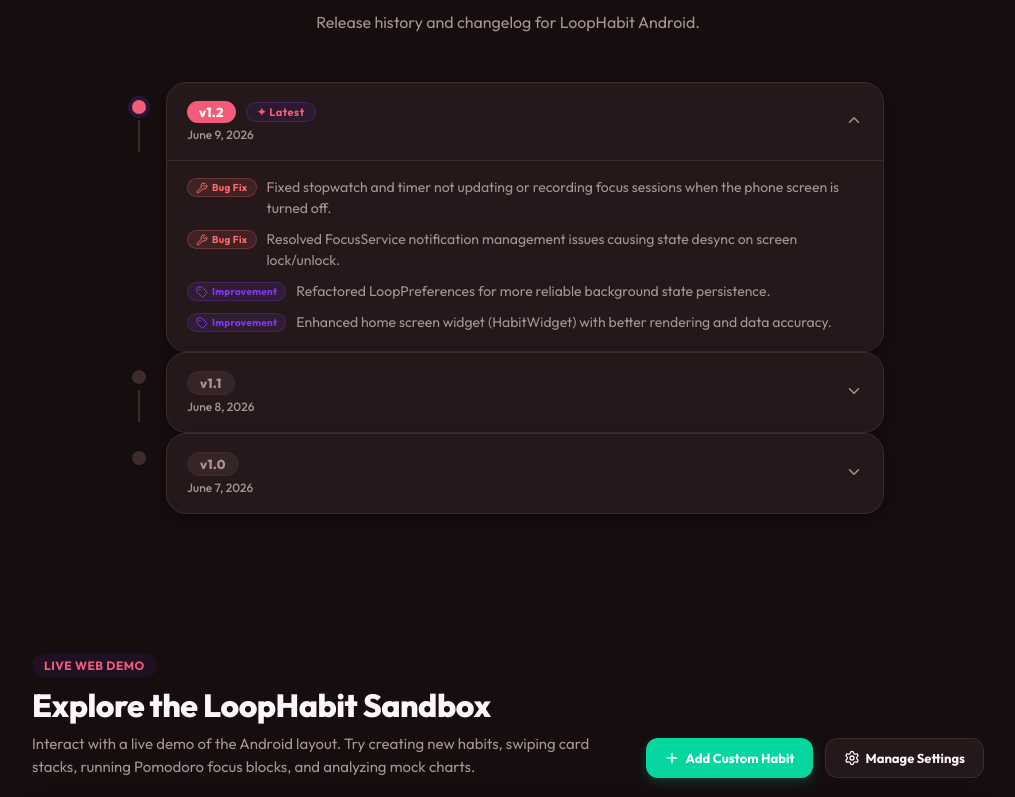
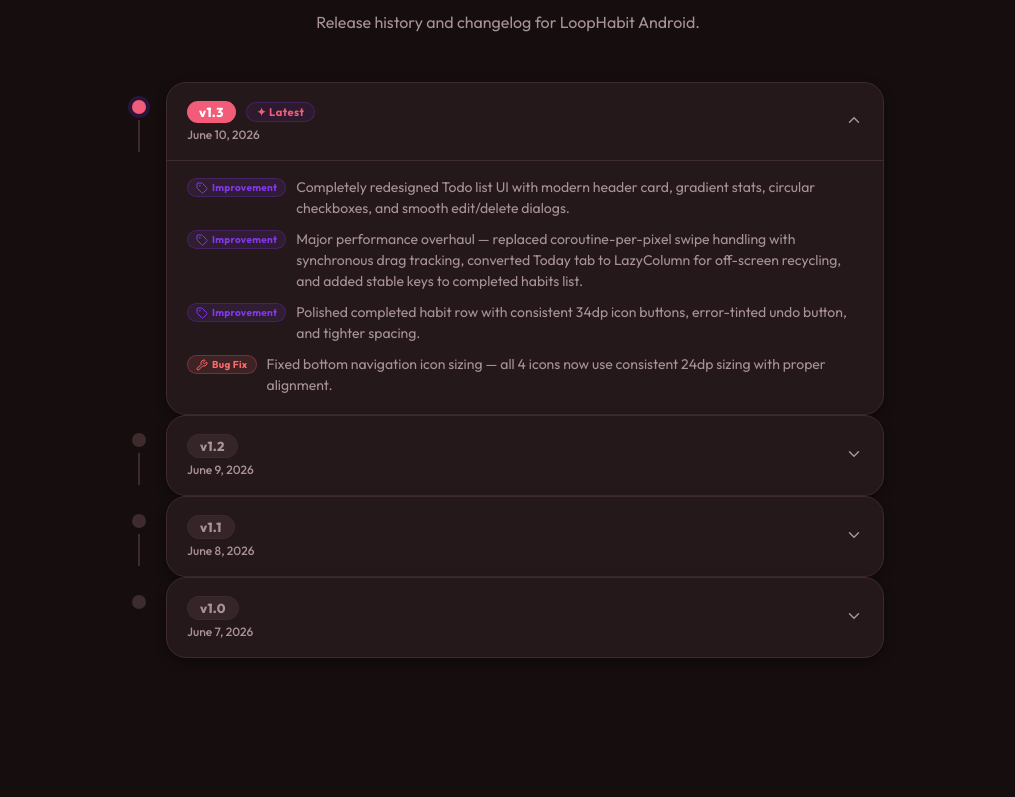
Before and after one commit to Leap0920/LoopHabit-website, a Next.js app: page / in a window 1280 px wide. Shown: the part 1960-2757 px from the top of the page, without its empty margins (132-1147 px from the left). Built offline with nearby package versions, Linux system fonts and the light colour scheme.

Commit message:
chore: bump to v1.3 with updated changelog and hero badge
Ultraworked with [Sisyphus](https://github.com/code-yeongyu/oh-my-openagent)

Co-authored-by: Sisyphus <clio-agent@sisyphuslabs.ai>

```diff
--- a/package.json
+++ b/package.json
@@ -1,6 +1,6 @@
 {
   "name": "loophabit-website",
-  "version": "0.1.0",
+  "version": "1.3.0",
   "private": true,
   "scripts": {
     "dev": "next dev",
--- a/src/components/Changelog.tsx
+++ b/src/components/Changelog.tsx
@@ -17,9 +17,31 @@ interface VersionEntry {
 
 const changelog: VersionEntry[] = [
   {
+    version: '1.3',
+    date: 'June 10, 2026',
+    label: 'Latest',
+    changes: [
+      {
+        type: 'improvement',
+        text: 'Completely redesigned Todo list UI with modern header card, gradient stats, circular checkboxes, and smooth edit/delete dialogs.',
+      },
+      {
+        type: 'improvement',
+        text: 'Major performance overhaul — replaced coroutine-per-pixel swipe handling with synchronous drag tracking, converted Today tab to LazyColumn for off-screen recycling, and added stable keys to completed habits list.',
+      },
+      {
+        type: 'improvement',
+        text: 'Polished completed habit row with consistent 34dp icon buttons, error-tinted undo button, and tighter spacing.',
+      },
+      {
+        type: 'fix',
+        text: 'Fixed bottom navigation icon sizing — all 4 icons now use consistent 24dp sizing with proper alignment.',
+      },
+    ],
+  },
+  {
     version: '1.2',
     date: 'June 9, 2026',
-    label: 'Latest',
     changes: [
       {
         type: 'fix',
@@ -114,7 +136,7 @@ const typeConfig = {
 };
 
 export default function Changelog() {
-  const [expandedVersions, setExpandedVersions] = useState<Set<string>>(new Set(['1.2']));
+  const [expandedVersions, setExpandedVersions] = useState<Set<string>>(new Set(['1.3']));
 
   const toggleVersion = (version: string) => {
     setExpandedVersions((prev) => {
--- a/src/components/Hero.tsx
+++ b/src/components/Hero.tsx
@@ -30,7 +30,7 @@ export default function Hero({ onScrollToDemo }: HeroProps) {
     <section id="hero" style={heroSectionStyle}>
       <div className="hero-content" style={heroContentStyle}>
         <div className="hero-left-col" style={leftColStyle}>
-          <div style={versionBadgeStyle}>🚀 v1.2 Release Active</div>
+          <div style={versionBadgeStyle}>🚀 v1.3 Release Active</div>
           <h1 className="hero-title" style={titleStyle}>
             Master Your Habits <br />
             <span className="gradient-text">One Loop At A Time</span>
@@ -90,7 +90,7 @@ export default function Hero({ onScrollToDemo }: HeroProps) {
               {/* Phone App Progress Widget */}
               <div style={phoneProgressCardStyle}>
                 <div style={{ flex: 1 }}>
-                  <div style={phoneProgressTitleStyle}>Today's Loop</div>
+                  <div style={phoneProgressTitleStyle}>Today&apos;s Loop</div>
                   <div style={phoneProgressSubStyle}>{completedCount} of 3 completed</div>
                 </div>
                 <div style={progressCircleContainerStyle}>
```
